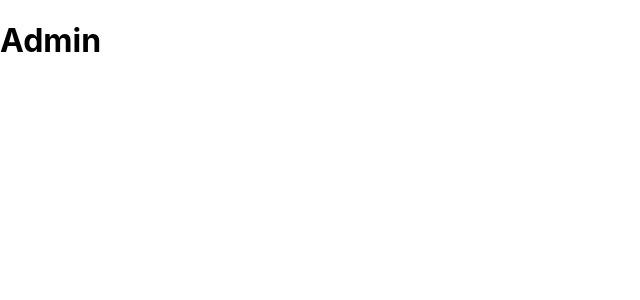
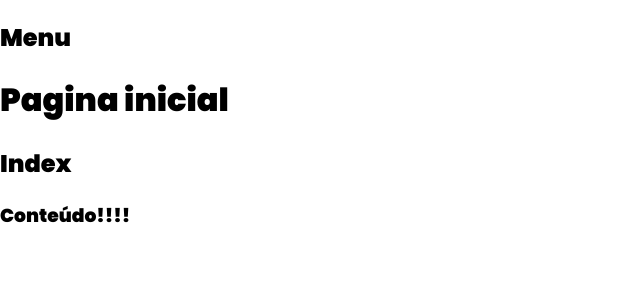
Before and after one commit to rafaelccorrea/template-login-ReactJs-NextJs, a Next.js app: page / in a window 1280 px wide. Shown: the top 300 px of the page, without its empty margins (0-640 px from the left). Built offline with nearby package versions, Linux system fonts and the light colour scheme.

Commit message:
Config css e Layout

```diff
--- /dev/null
+++ b/postcss.config.js
@@ -0,0 +1,6 @@
+module.exports = {
+  plugins: {
+    tailwindcss: {},
+    autoprefixer: {},
+  },
+}
--- /dev/null
+++ b/src/components/template/Cabecalho.tsx
@@ -0,0 +1,17 @@
+import Title from './Title';
+
+interface CabecalhoProps{
+    title: string
+    subtitle: string
+}
+
+export default function Cabecalho(props: CabecalhoProps){
+    return (
+        <div>
+            <Title
+            title={props.title}
+            subtitle={props.subtitle}
+            />
+        </div>
+    )
+}
--- /dev/null
+++ b/src/components/template/Conteudo.tsx
@@ -0,0 +1,13 @@
+interface ConteudoProps{
+    children?: any
+}
+
+export default function Conteudo(props: ConteudoProps){
+    return (
+        <div
+            className={`flex flex-col mt-7`}
+        >
+            {props.children}
+        </div>
+    )
+}
--- /dev/null
+++ b/src/components/template/Layout.tsx
@@ -0,0 +1,27 @@
+import MenuLateral from './MenuLateral';
+import Cabecalho from './Cabecalho';
+import Conteudo from './Conteudo';
+
+interface LayoutProps{
+    title: string
+    subtitle: string
+    children?: any
+}
+
+export default function Layout(props: LayoutProps){
+    return (
+        <div className={`flex h-screen w-screen`}>
+            <MenuLateral/>
+            <div className={`
+                flex w-full p-7 flex-col
+                bg-gray-300 dark:bg-gray-800`
+                }>
+                <Cabecalho
+                    title={props.title}
+                    subtitle={props.subtitle}
+                />
+                <Conteudo>{props.children}</Conteudo>
+            </div>
+        </div>
+    )
+}
--- /dev/null
+++ b/src/components/template/MenuLateral.tsx
@@ -0,0 +1,7 @@
+export default function MenuLateral(){
+    return (
+        <aside>
+            <h1>Menu</h1>
+        </aside>
+    )
+}
--- /dev/null
+++ b/src/components/template/Title.tsx
@@ -0,0 +1,17 @@
+interface TitleProps{
+    title: string
+    subtitle: string
+}
+
+export default function Title(props: TitleProps){
+    return (
+        <div>
+            <h1 className={``}>
+                {props.title}
+            </h1>
+            <h2 className={``}>
+                {props.subtitle}
+            </h2>
+        </div>
+    )
+}
--- a/src/pages/index.tsx
+++ b/src/pages/index.tsx
@@ -1,7 +1,11 @@
+import Layout from '../components/template/Layout'
+
 export default function Home() {
   return (
-    <div>
-      <h1>Admin</h1>
-    </div>
+    <Layout
+      title="Pagina inicial" subtitle="Index"
+    >
+      <h3>Conteúdo!!!!</h3>
+    </Layout>
   )
 }
--- a/src/styles/globals.css
+++ b/src/styles/globals.css
@@ -1,9 +1,9 @@
+@import url('https://fonts.googleapis.com/css2?family=Poppins:wght@900&display=swap');
 html,
 body {
   padding: 0;
   margin: 0;
-  font-family: -apple-system, BlinkMacSystemFont, Segoe UI, Roboto, Oxygen,
-    Ubuntu, Cantarell, Fira Sans, Droid Sans, Helvetica Neue, sans-serif;
+  font-family: 'Poppins', sans-serif;
 }
 
 a {
--- a/tailwind.config.js
+++ b/tailwind.config.js
@@ -1,9 +1,9 @@
 module.exports = {
   purge: [
-    './src/pages/**/*.{js, ts, jsx, tsx}',
-    './src/components/**/*.{js, ts, jsx, tsx}',
+    './src/pages/**/*.{js,ts,jsx,tsx}',
+    './src/components/**/*.{js,ts,jsx,tsx}'
   ],
-  darkMode: false, // or 'media' or 'class'
+  darkMode: 'class', // or 'media' or 'class'
   theme: {
     extend: {},
   },
```
